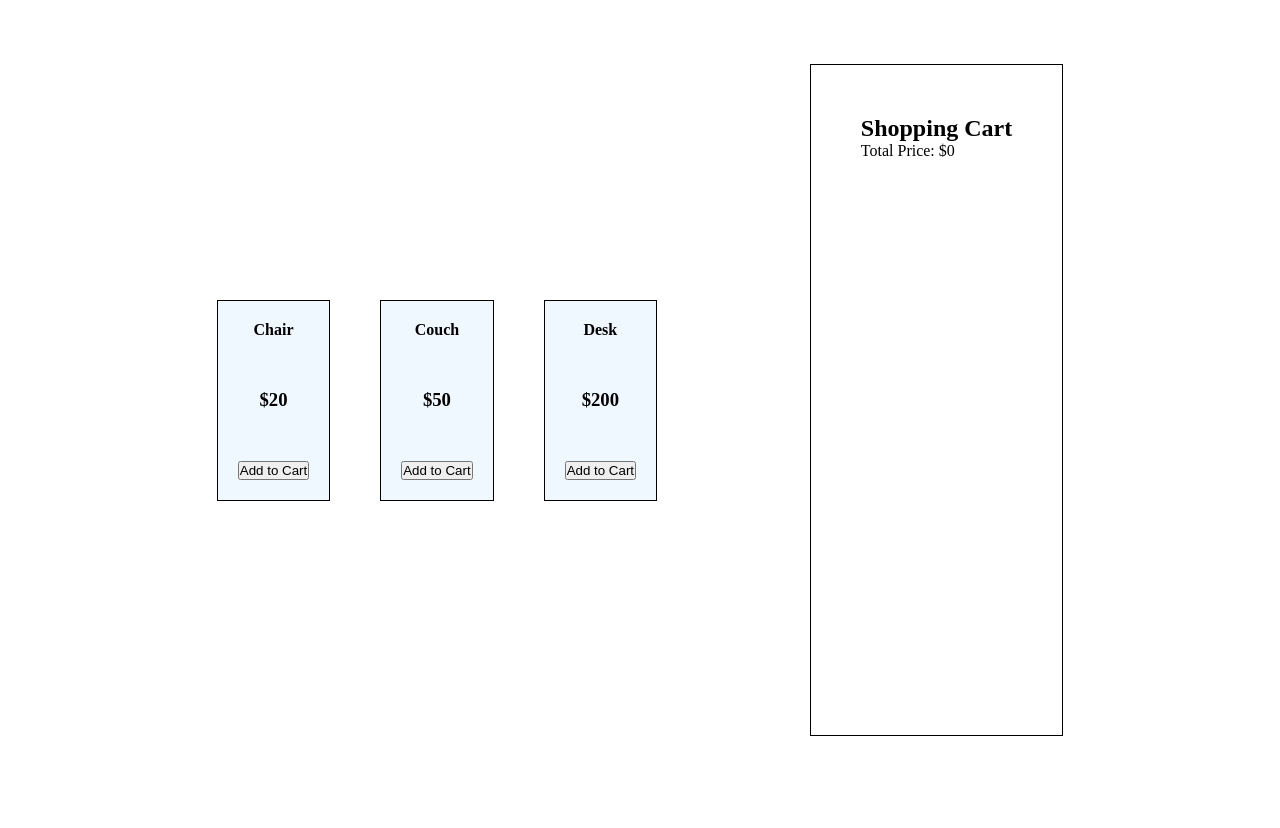
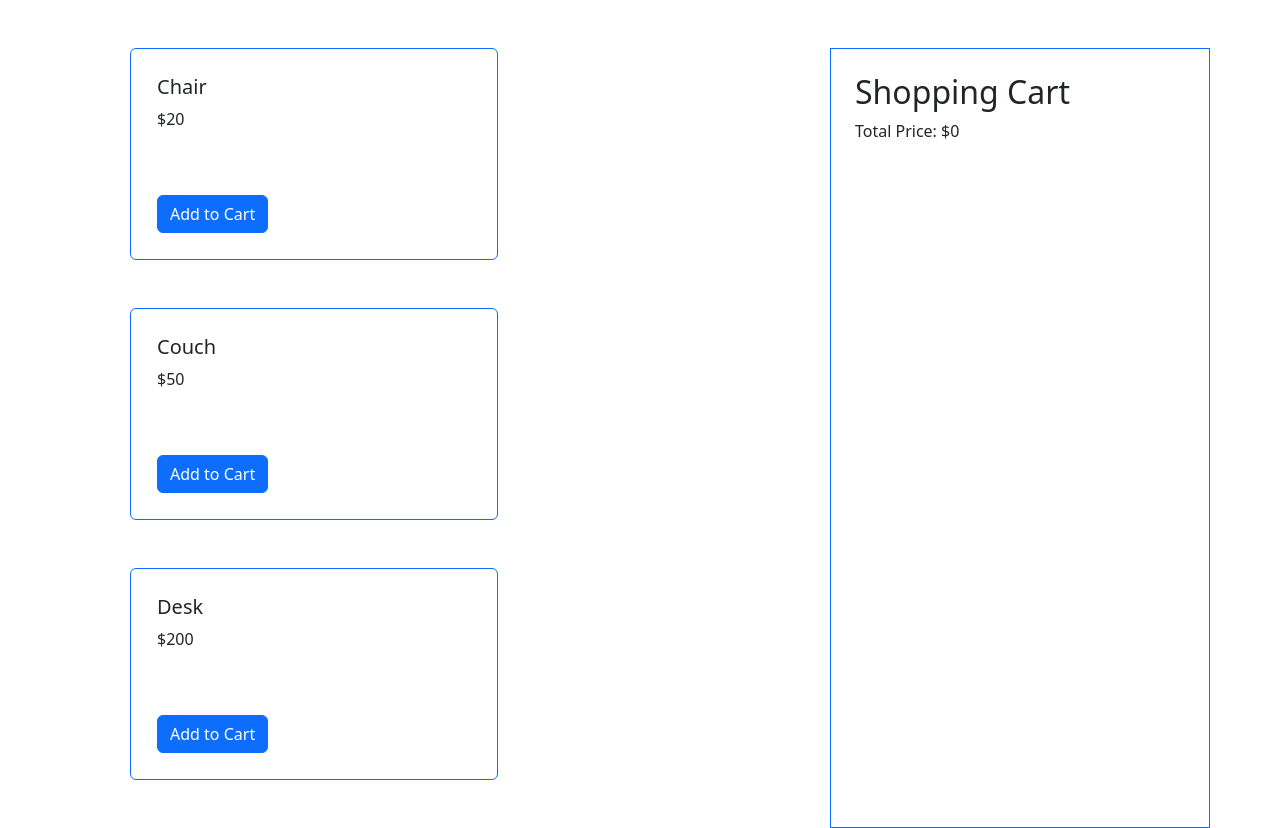
Before and after one commit to Pubstar/React-Shop, a React (Vite) app in the folder Webshop/: page / in a window 1280 px wide. Before the commit the page ends 800 px from the top, so only its background shows below. Built offline with nearby package versions, Linux system fonts and the light colour scheme.

Commit message:
Include bootstrap

```diff
--- a/Webshop/package.json
+++ b/Webshop/package.json
@@ -10,7 +10,9 @@
     "preview": "vite preview"
   },
   "dependencies": {
+    "bootstrap": "^5.3.2",
     "react": "^18.2.0",
+    "react-bootstrap": "^2.9.1",
     "react-dom": "^18.2.0"
   },
   "devDependencies": {
--- a/Webshop/src/App.css
+++ b/Webshop/src/App.css
@@ -4,31 +4,6 @@
     box-sizing: border-box;
 }
 
-.container {
-    padding: 5%;
-    display: flex;
-    justify-content: space-evenly;
-    height: 100vh;
+.item-frame {
+    padding: 10px;
 }
-
-.items-container {
-    display: flex;
-    justify-content: center;
-    align-items: center;
-    gap: 50px;
-}
-
-.item-frame {
-    background-color: aliceblue;
-    padding: 20px;
-    display: flex;
-    flex-direction: column;
-    gap: 50px;
-    align-items: center;
-    border: 1px solid black;
-}
-
-.shopping-cart {
-    border: 1px solid black;
-    padding: 50px;
-}
--- a/Webshop/src/App.jsx
+++ b/Webshop/src/App.jsx
@@ -1,5 +1,11 @@
+import 'bootstrap/dist/css/bootstrap.min.css';
 import { useState } from 'react'
 import './App.css'
+import Button from 'react-bootstrap/Button';
+import Card from 'react-bootstrap/Card';
+import Container from 'react-bootstrap/Container';
+import Row from 'react-bootstrap/Row';
+import Col from 'react-bootstrap/Col';
 
 function App() {
 
@@ -50,25 +56,30 @@ function App() {
   }
 
   return (
-    <div className='container'>
-      <div className='items-container'>
+    <Container>
+      <Row>
+        <Col>
         {items.map(item => {
-      return <div key={item.id} className='item-frame'>
-        <h4>{item.name}</h4>
-        <h3>${item.price}</h3>
-        <button onClick={() => updateCart(item)}>Add to Cart</button>
+          return <Card border='primary' className='w-50 m-5'>
+            <Card.Body>
+            <div key={item.id} className='item-frame'>
+              <Card.Title>{item.name}</Card.Title>
+              <Card.Text>${item.price}</Card.Text>
+              <Button className='mt-5' variant='primary' onClick={() => updateCart(item)}>Add to Cart</Button>
             </div>
+          </Card.Body>
+          </Card>
         })}
-      </div>
-
-     <div className='shopping-cart'>
+        </Col>
+        <Col className='col-sm-4 mt-5 border border-primary p-4'>
             <h2>Shopping Cart</h2>
             {shoppingCart.map((item,idx) => {
               return <p key={idx} onClick={() => {removeFromCart(item)}}>{item.name} - ${item.price}</p>
             })}
             <p>Total Price: ${updatePrice()}</p>
-     </div>
-    </div>
+        </Col>
+      </Row>
+    </Container>
   )
 }
 
```
Also changed, not shown: 1 other file (tests, documents, lock files or other folders). Lines whose indentation alone changed are shown as unchanged.
